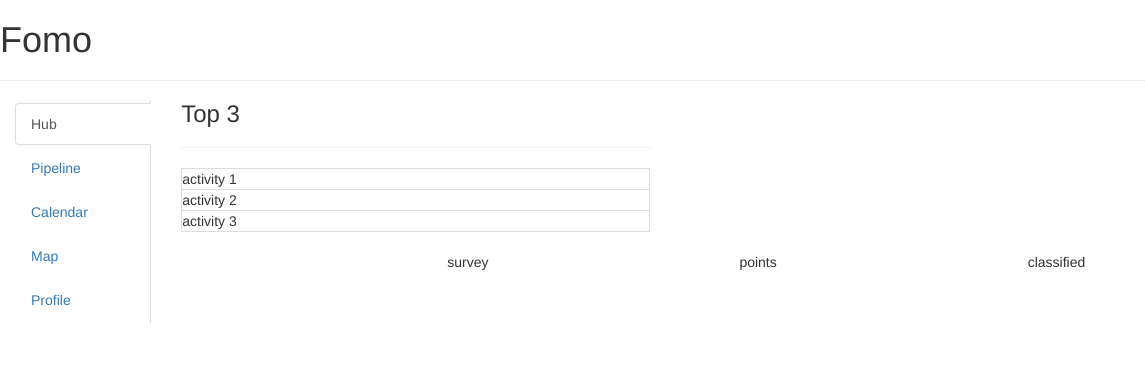
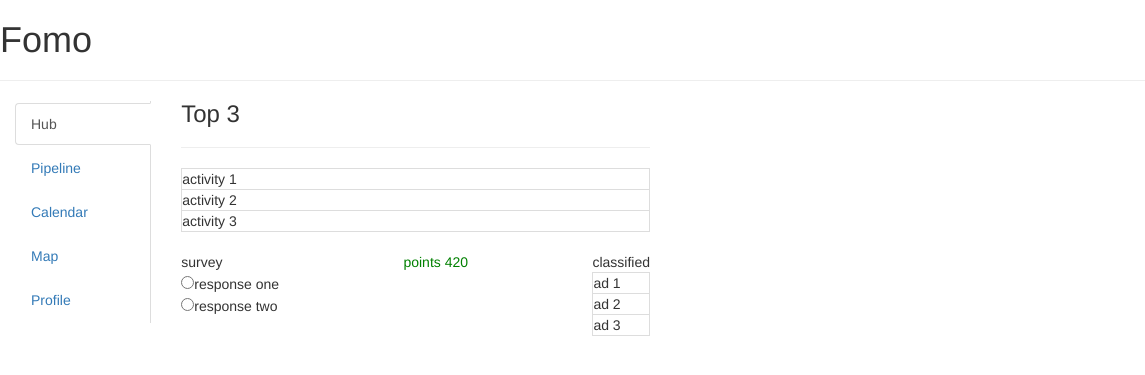
Before and after one commit to Delaware2016/team-4, a PHP site: page /frame.html in a window 1360 px wide. Shown: the top 375 px of the page, without its empty margins (0-1145 px from the left). Run offline with PHP 8.4, Linux system fonts and the light colour scheme; some libraries are stand-ins or nearby versions.

Commit message:
basic hub page

```diff
--- a/frame.html
+++ b/frame.html
@@ -35,15 +35,26 @@
             </div>
           </div>
           <br>
-          <div class="container">
+          <div class="hub">
             <div class="survey">
-              survey
+              survey<br>
+              <input type="radio" id="response1">response one<br>
+              <input type="radio" id="response2">response two
             </div>
             <div class="points">
-              points
+              points <span class="points" id="points">420</span>
             </div>
             <div class="classified">
               classified
+              <div class="table top">
+                ad 1
+              </div>
+              <div class="table">
+                ad 2
+              </div>
+              <div class="table bottom">
+                ad 3
+              </div>
             </div>
           </div>
         </div>
--- a/style.css
+++ b/style.css
@@ -2,7 +2,7 @@
 
 }
 
-.container{
+.hub{
   display: flex;
   justify-content: space-between;
 }
@@ -35,3 +35,7 @@
 h3 {
   margin-top: 0px;
 }
+
+.points {
+  color: green;
+}
```
